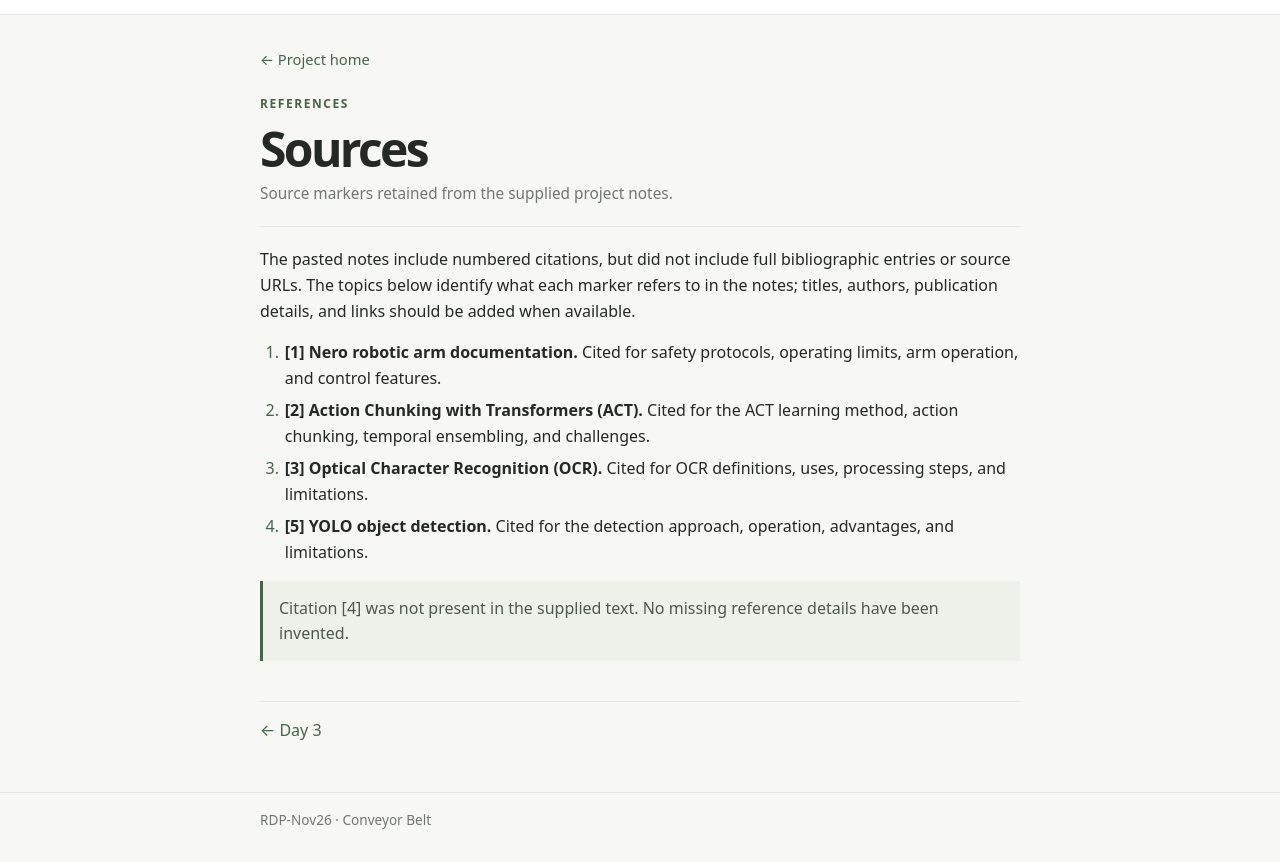
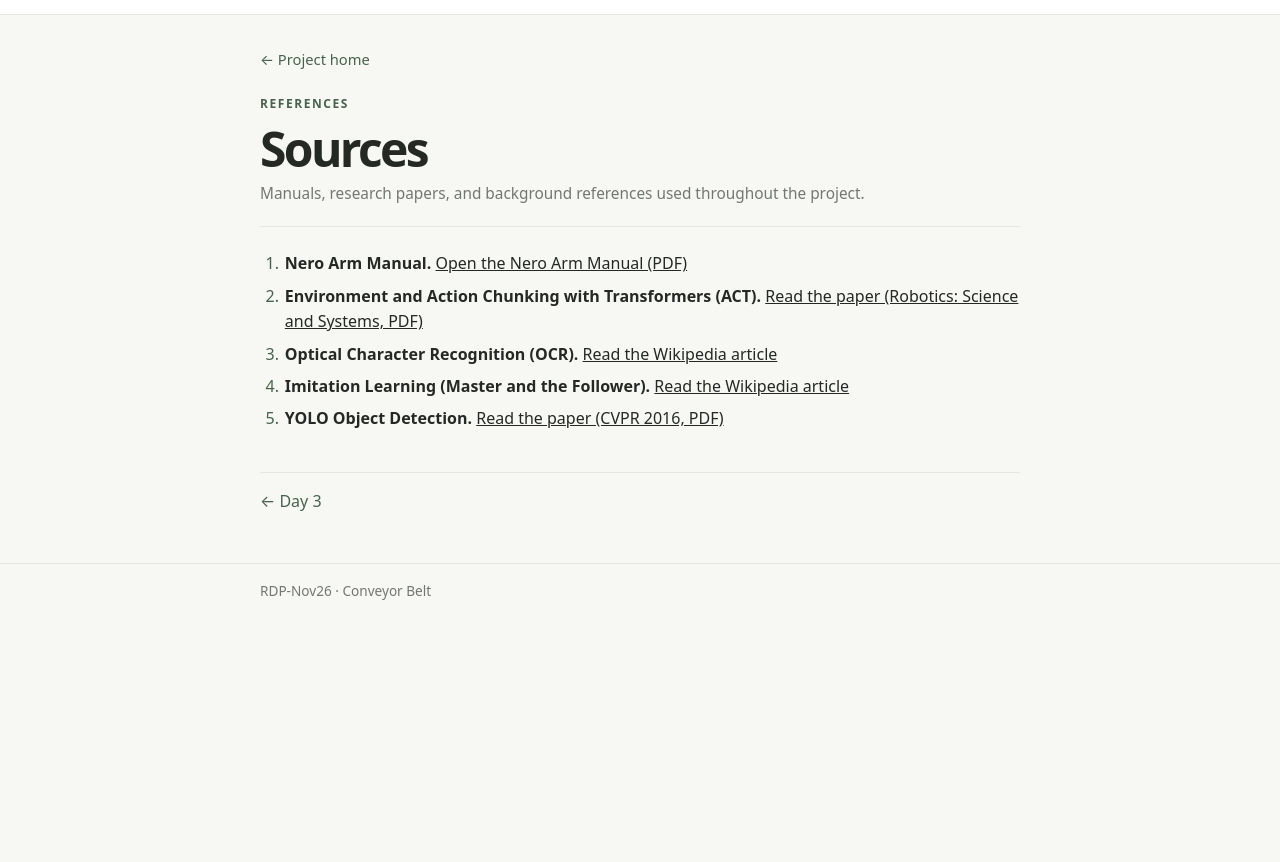
Before and after one commit to alzyloh-jpg/alzyloh-jpg.github.io, a plain HTML site: page pages/sources.html in a window 1280 px wide. Shown: the part 49-911 px from the top of the page. After the commit the page ends 800 px from the top, so only its background shows below. Drawn offline with Linux system fonts and the light colour scheme.

Commit message:
Replace placeholder references with provided source links

```diff
--- a/pages/sources.html
+++ b/pages/sources.html
@@ -3,7 +3,7 @@
 <head>
   <meta charset="utf-8">
   <meta name="viewport" content="width=device-width, initial-scale=1">
-  <meta name="description" content="Sources cited in the Conveyor Belt project notes.">
+  <meta name="description" content="References for the Conveyor Belt robotics project.">
   <title>Sources — Conveyor Belt</title>
   <link rel="stylesheet" href="../assets/site.css">
 </head>
@@ -14,16 +14,34 @@
   </header>
   <main class="container page-main">
     <a class="back-link" href="../index.html">← Project home</a>
-    <header class="page-heading"><p class="eyebrow">References</p><h1>Sources</h1><p class="intro">Source markers retained from the supplied project notes.</p></header>
+    <header class="page-heading">
+      <p class="eyebrow">References</p>
+      <h1>Sources</h1>
+      <p class="intro">Manuals, research papers, and background references used throughout the project.</p>
+    </header>
     <article class="article-content">
-      <p>The pasted notes include numbered citations, but did not include full bibliographic entries or source URLs. The topics below identify what each marker refers to in the notes; titles, authors, publication details, and links should be added when available.</p>
-      <ol>
-        <li id="source-1"><strong>[1] Nero robotic arm documentation.</strong> Cited for safety protocols, operating limits, arm operation, and control features.</li>
-        <li id="source-2"><strong>[2] Action Chunking with Transformers (ACT).</strong> Cited for the ACT learning method, action chunking, temporal ensembling, and challenges.</li>
-        <li id="source-3"><strong>[3] Optical Character Recognition (OCR).</strong> Cited for OCR definitions, uses, processing steps, and limitations.</li>
-        <li id="source-5"><strong>[5] YOLO object detection.</strong> Cited for the detection approach, operation, advantages, and limitations.</li>
+      <ol class="source-list">
+        <li id="source-1">
+          <strong>Nero Arm Manual.</strong>
+          <a href="https://manuals.plus/m/e4a1f4677089345f4f41362cab378d66a027223cbb746da1ac1ca1ac08bf0e31_optim.pdf" target="_blank" rel="noopener noreferrer">Open the Nero Arm Manual (PDF)</a>
+        </li>
+        <li id="source-2">
+          <strong>Environment and Action Chunking with Transformers (ACT).</strong>
+          <a href="https://www.roboticsproceedings.org/rss19/p016.pdf" target="_blank" rel="noopener noreferrer">Read the paper (Robotics: Science and Systems, PDF)</a>
+        </li>
+        <li id="source-3">
+          <strong>Optical Character Recognition (OCR).</strong>
+          <a href="http://en.wikipedia.org/wiki/Optical_character_recognition" target="_blank" rel="noopener noreferrer">Read the Wikipedia article</a>
+        </li>
+        <li id="source-4">
+          <strong>Imitation Learning (Master and the Follower).</strong>
+          <a href="https://en.wikipedia.org/wiki/Imitation_learning" target="_blank" rel="noopener noreferrer">Read the Wikipedia article</a>
+        </li>
+        <li id="source-5">
+          <strong>YOLO Object Detection.</strong>
+          <a href="https://www.cv-foundation.org/openaccess/content_cvpr_2016/papers/Redmon_You_Only_Look_CVPR_2016_paper.pdf" target="_blank" rel="noopener noreferrer">Read the paper (CVPR 2016, PDF)</a>
+        </li>
       </ol>
-      <p class="notice">Citation [4] was not present in the supplied text. No missing reference details have been invented.</p>
     </article>
     <nav class="article-pagination" aria-label="More project pages"><a href="day-3.html">← Day 3</a></nav>
   </main>
```
